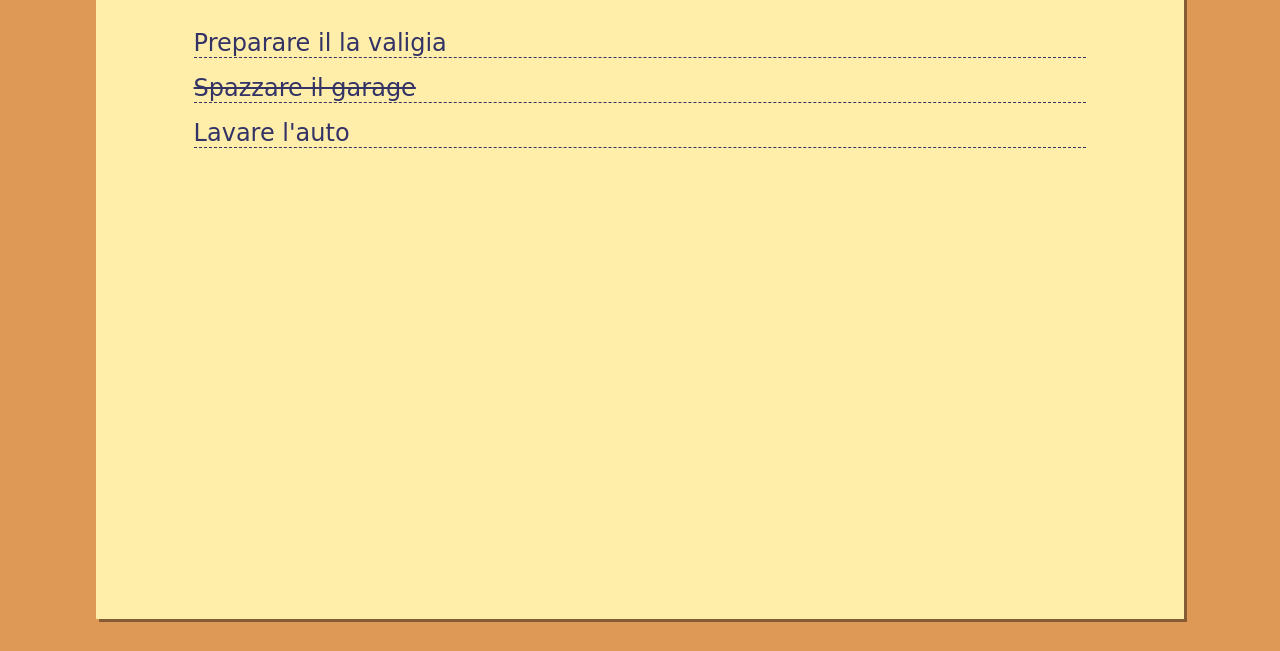
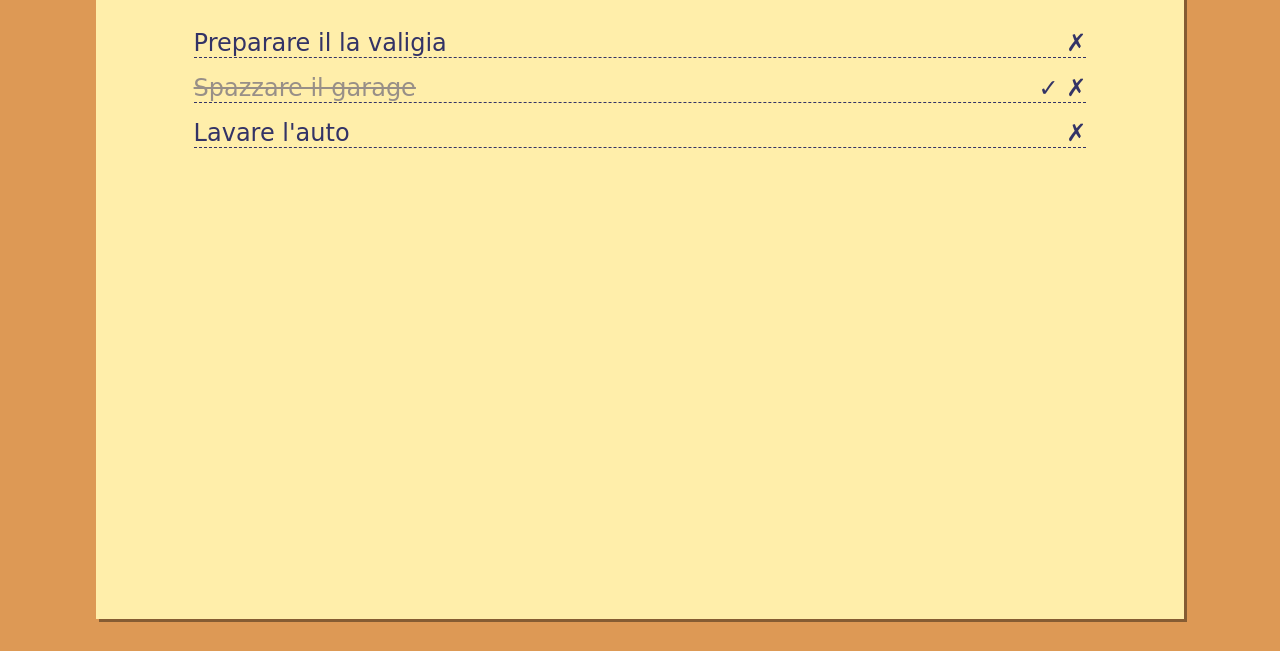
Before and after one commit to gioanbatan/vue-todolist, a plain HTML site: page index.html in a window 1280 px wide. Shown: the part 173-824 px from the top of the page. Drawn offline with nearby package versions, Linux system fonts and the light colour scheme; a web font is replaced by a local one.

Commit message:
Milestone 2: Add: X cross to remove ToDo items

```diff
--- a/css/style.css
+++ b/css/style.css
@@ -13,6 +13,11 @@ img {
     max-width: 100%;
 }
 
+a {
+    text-decoration: none;
+    color: inherit;
+    cursor: pointer;
+}
 /* VARIABLES */
 :root {
     /* Colors */
@@ -24,6 +29,10 @@ img {
 /* UTILITIES */
 .line-through {
     text-decoration: line-through;
+}
+
+.half-opacity {
+    opacity: 0.5;
 }
 
 /* COMMON */
@@ -58,12 +67,18 @@ main h1 {
     border-bottom: 2px solid ;
 }
 
+main .empty-list {
+    font-size: 2rem;
+}
+
 main ul {
     list-style: none;
     margin-top: 1rem;
 }
 
 main li {
+    display: flex;
+    justify-content: space-between;
     margin-top: 1rem;
     border-bottom: 1px dashed var(--ink);
 }
@@ -74,6 +89,11 @@ main li {
 
         font-size: 1.5rem;
     }
+
+    main .empty-list {
+        font-size: 3.2rem;
+    }
+
     main h1 {
         font-size: 3rem;
         padding-bottom: 2rem;
--- a/index.html
+++ b/index.html
@@ -26,9 +26,25 @@
             <div class="container">
                 <h1>ToDo List</h1>
 
-                <p v-if="show">Non hai nulla da fare!!!</p>
+                <p class="empty-list" v-if="toDoList.length === 0">Non hai nulla da fare!!!</p>
                 <ul v-else>
-                    <li v-for="(toDoElement) in toDoList" :class="(toDoElement.isDone === true) ? 'line-through' : ''">{{ toDoElement.text }}</li>
+                    <li v-for="(toDoElement,toDoIndex) in toDoList">
+                        <span
+                            :class="(toDoElement.isDone === true) ? 'line-through half-opacity' : ''">
+                            {{ toDoElement.text }}
+                        </span>
+
+                        <span>
+                            <span v-if="toDoElement.isDone === true">
+                              &check;
+                            </span>
+
+                            <a @click.prevent="removeToDoItem(toDoIndex)">
+                                &cross;
+                            </a>
+                        </span>
+
+                    </li>
                 </ul>
 
             </div>
--- a/js/script.js
+++ b/js/script.js
@@ -41,8 +41,9 @@ createApp({
         }
     },
     methods: {
-        doTest() {
-            console.log(this.test);
+        removeToDoItem(index) {
+            console.log("AOO");
+            this.toDoList.splice(index,1);
         }
     }
 }).mount("#app");
```
